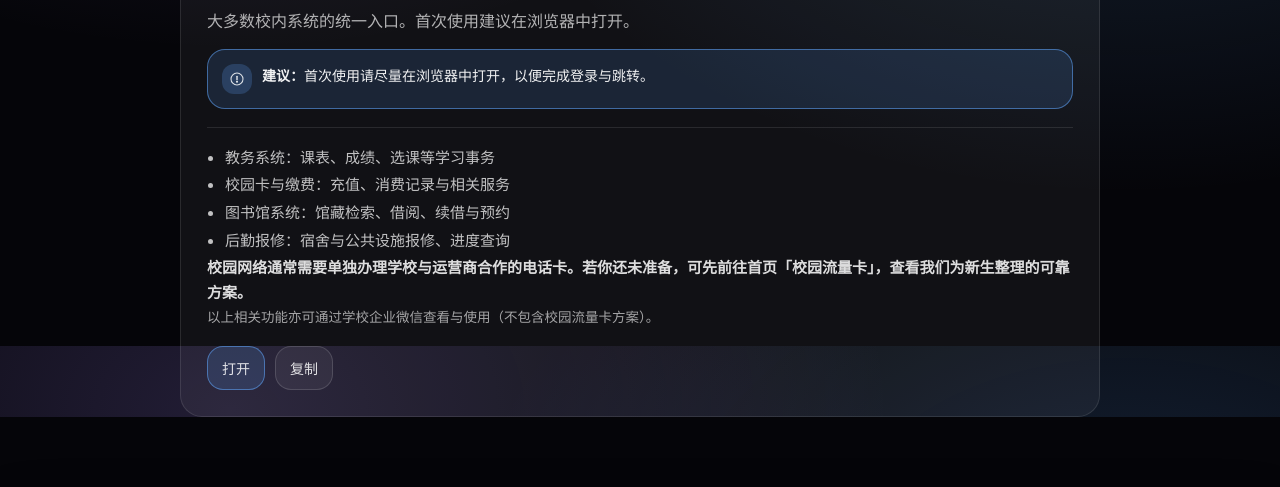
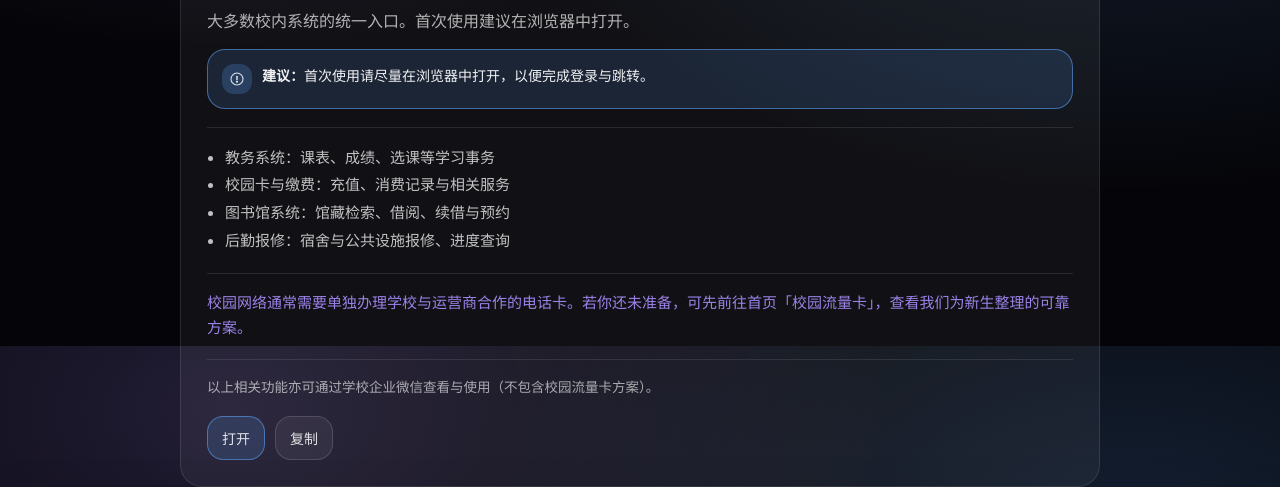
Before and after one commit to JeremyCruzFang/Campus-Agent-PreRun, a plain HTML site: page xiaoyuanxitongdaohang.html in a window 1280 px wide. Shown: the part 454-941 px from the top of the page. Before the commit the page ends 871 px from the top, so only its background shows below. Drawn offline with Linux system fonts and the light colour scheme.

Commit message:
Update
Signed-off-by: JeremyCruzFang <abc1519176175@gmail.com>

```diff
--- a/xiaoyuanxitongdaohang.html
+++ b/xiaoyuanxitongdaohang.html
@@ -677,7 +677,9 @@
           meta.appendChild(ul);
         }
 
-        // highlight note (network) - toned down
+        divider();
+
+        // highlight note (network) - more prominent
         var note = sys[lang === "zh" ? "highlight_zh" : "highlight_en"];
         if (note) {
           var p = document.createElement("p");
@@ -685,12 +687,12 @@
           p.style.margin = "0";
           p.style.fontSize = "15px";
           p.style.lineHeight = "1.7";
-          p.style.color = "rgba(255,255,255,0.86)";
-          p.style.fontWeight = "600";
+          p.style.color = "rgba(167,139,250,0.92)";
+          p.style.fontWeight = "520";
           meta.appendChild(p);
         }
 
-
+        divider();
 
         // enterprise wechat note
         var ew = document.createElement("p");
```
